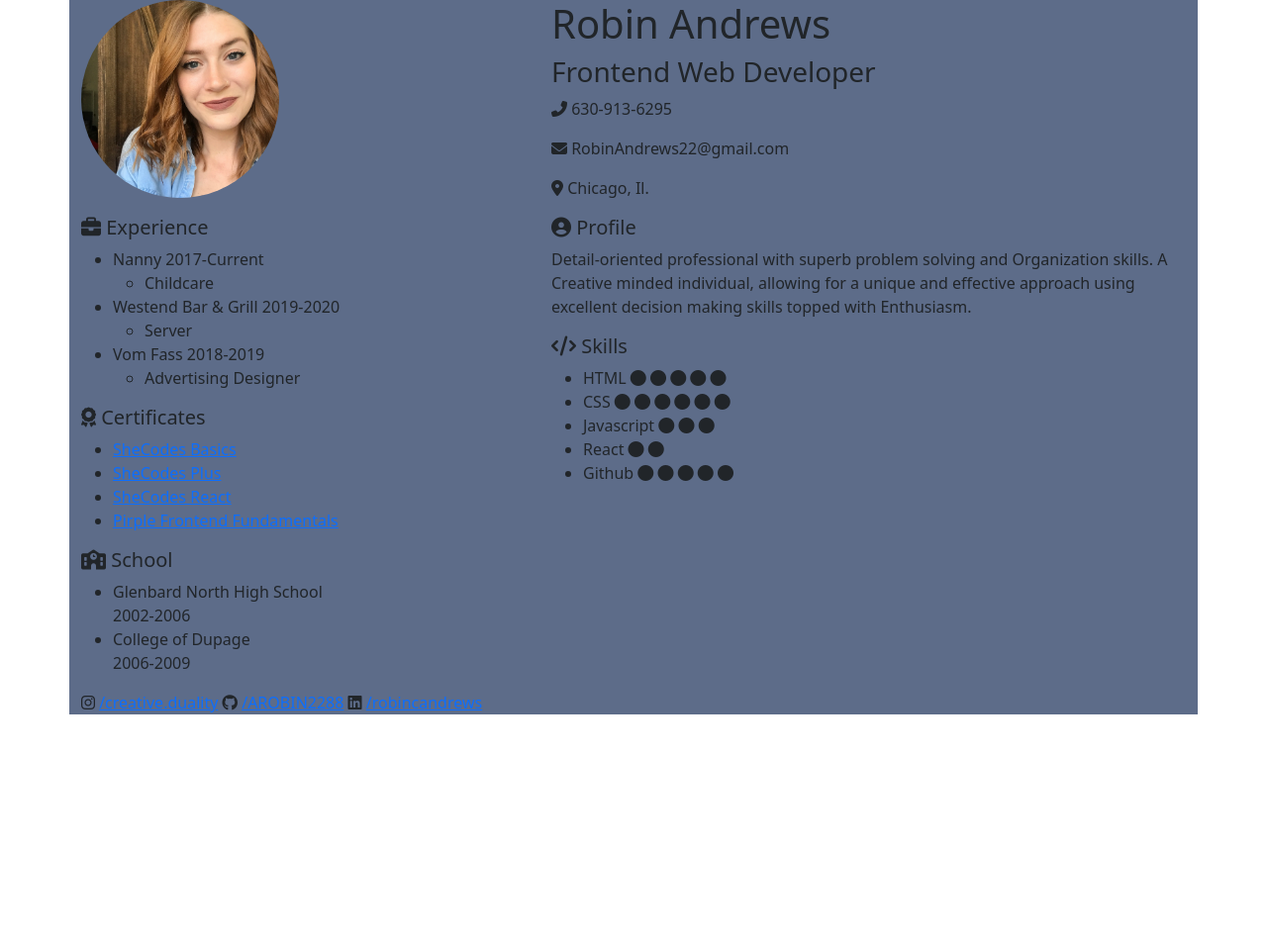
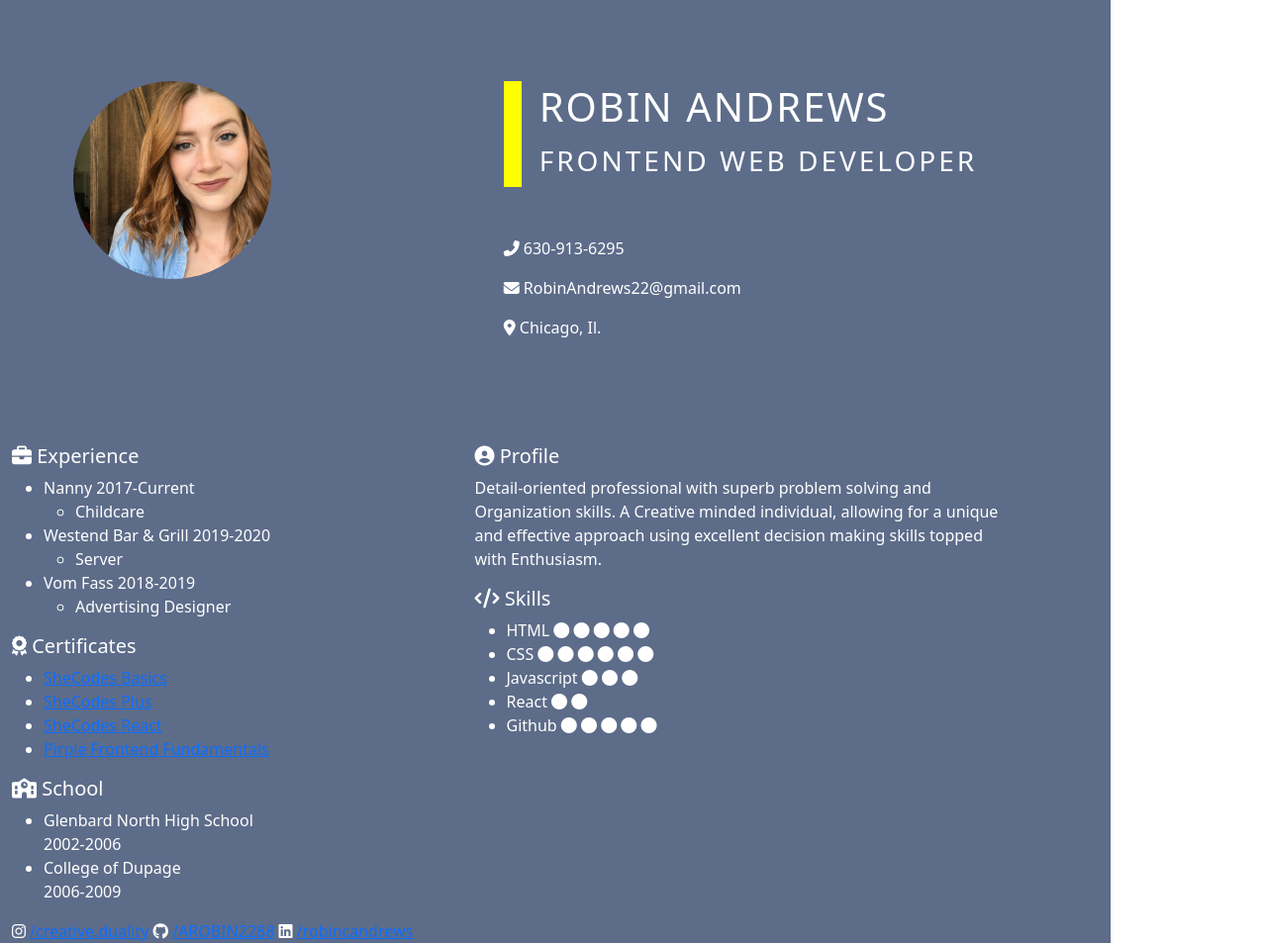
Before and after one commit to ARobin2288/Robin-Andrews-Resume, a plain HTML site: page index.html in a window 1280 px wide. Shown: the whole page at 99% size. Before the commit the page ends 800 px from the top, so only its background shows below. Drawn offline with nearby package versions, Linux system fonts and the light colour scheme.

Commit message:
added some top css

```diff
--- a/index.html
+++ b/index.html
@@ -15,9 +15,9 @@
     <div id="top">
       <div class="row">
         <div class="col-5">
-          <img src="style/RobinProfile.jpg" alt="Profile shot of Robin" height="200px">
+          <img src="style/RobinProfile.jpg" alt="Profile shot of Robin">
         </div>
-        <div class="col-7">
+        <div class="col-6">
           <div class="header">
             <h1>Robin Andrews</h1>
             <h3>Frontend Web Developer</h3>
@@ -36,6 +36,8 @@
               Chicago, Il.
             </p>
           </div>
+        </div>
+        <div class="col-1" id="yellow">
         </div>
       </div>
     </div>
@@ -109,7 +111,7 @@
             </ul>
           </div>
         </div>
-        <div class="col-7">
+        <div class="col-6">
           <div class="profile">
             <h5>
               <i class="fas fa-user-circle"></i>
@@ -145,9 +147,13 @@
             </ul>
           </div>
         </div>
+        <div class="col-1" id="yellow">
         </div>
       </div>
-    <div class="bottom">
+    </div>
+    <div id="bottom">
+      <div class="row">
+        <div class="col-11">
           <span class="instagram">
             <i class="fab fa-instagram"></i>
             <a href="https://www.instagram.com/creative.duality/?hl=en" target="_blank">/creative.duality</a>
@@ -161,6 +167,11 @@
             <a href="https://www.linkedin.com/in/robincandrews/" target="_blank">/robincandrews</a>
           </span>
         </div>
+        <div class="col-1" id="yellow">
+        </div>
+      </div>
+
+    </div>
   </div>
 </body>
 </html>
--- a/style/style.css
+++ b/style/style.css
@@ -1,6 +1,6 @@
 body {
     margin: 0 auto;
-    max-width: 1440px;
+    width: max-content;
 }
 
 
@@ -8,8 +8,49 @@ body {
     background-color: #5d6c89;
     margin: 0 auto;
     min-width: 1100px;
+    color: white;
+    display: block;
+    border-right: 18px solid;
 }
+
+
+
+#top {
+    margin: 0 auto;
+    padding: 82px 0px 68px 50px;
+}
+
 
 img {
     border-radius: 50%;
+    margin-left: 12px;
+    height: 200px;
+    justify-content: center;
 }
+
+.header {
+    margin-bottom: 28px;
+    padding: 2px 0px 1px 18px;
+    letter-spacing: 3px;
+    text-transform: uppercase;
+    border-left: 3px solid yellow;
+    border-left-width: 18px;
+}
+
+h1 {
+    padding-bottom: 6px;
+    letter-spacing: 2px;
+}
+
+.myInfo {
+    padding: 22px 0px;
+}
+
+
+
+
+
+/* #yellow {
+    background-color: #fad02c;
+
+} */
```
Lines whose indentation alone changed are shown as unchanged.
